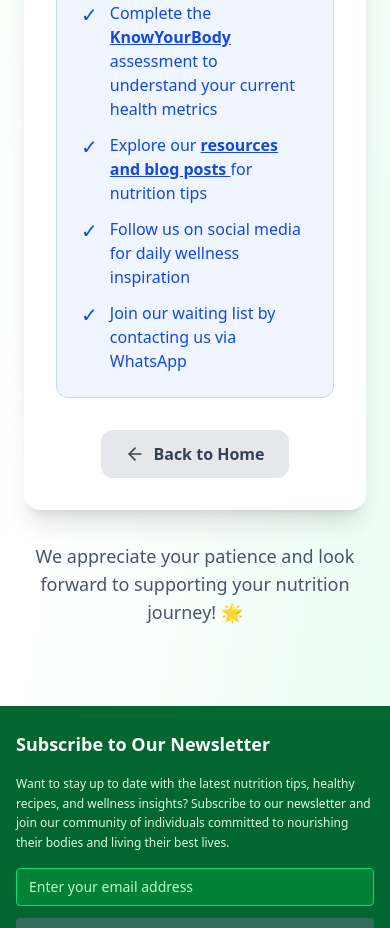
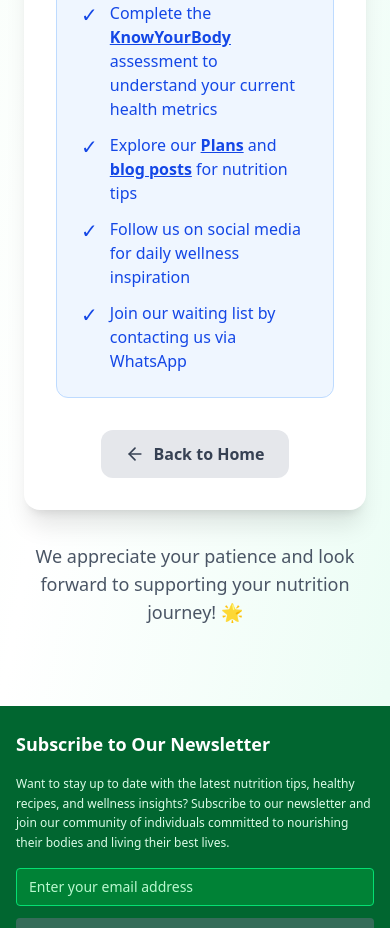
Before and after one commit to DietWithDee/diet-app, a React (Vite) app: page /contactUs in a window 390 px wide. Shown: the part 1380-2308 px from the top of the page. Built offline with nearby package versions, Linux system fonts and the light colour scheme.

Commit message:
Udated my phone number in footer, made Logo load omepage in Navbar, Added Plans link to Fully Booked Page

```diff
--- a/src/Components/Footer/footer.jsx
+++ b/src/Components/Footer/footer.jsx
@@ -216,7 +216,7 @@ const Footer = () => {
               <a href="https://www.linkedin.com/company/dietwithdee/ " className="text-green-100 hover:text-white transition-colors text-xs sm:text-sm">LinkedIn</a>
               <span className="text-green-300 text-xs sm:text-sm">•</span>
               <a href="https://www.tiktok.com/@dietwithdee?_t=ZM-8yWNZKQGM8G&_r=1" className="text-green-100 hover:text-white transition-colors text-xs sm:text-sm">TikTok</a>
-              <a href="https://wa.me/233594309978?text=Hi,%20I%20would%20like%20to%20build%20something%20with%20Flywheel%20Technologies" className="text-green-100 hover:text-white transition-colors text-xs sm:text-sm "> Powered by FlyWheelTechnologies</a>
+              <a href="https://wa.me/233200645732?text=Hi,%20I%20would%20like%20to%20build%20something%20with%20Flywheel%20Technologies" className="text-green-100 hover:text-white transition-colors text-xs sm:text-sm "> Powered by FlyWheelTechnologies</a>
             </div>
           </div>
         </div>
--- a/src/Components/NavBar/NavBar.jsx
+++ b/src/Components/NavBar/NavBar.jsx
@@ -28,7 +28,7 @@ export default function NavBar() {
     <header className="fixed inset-x-0 top-0 z-50 bg-white ">
       <div className="flex items-center justify-between px-4 ">
         {/* Logo */}
-        <div className="flex items-center space-x-2">
+        <div className="flex items-center space-x-2 cursor-pointer" onClick={() => navigate('/')}> {/* Added onClick to navigate to homepage */}
           <img src={logo} alt="Logo" className="h-14 w-auto" />
           <span className="text-3xl text-green-800 font-transcity pt-4">
             DietWithDee
--- a/src/Pages/FullyBooked/FullyBooked.jsx
+++ b/src/Pages/FullyBooked/FullyBooked.jsx
@@ -106,7 +106,7 @@ function FullyBooked() {
                 </div>
                 <div className="flex items-start space-x-3">
                   <span className="text-xl">✓</span>
-                  <p>Explore our <a href="/blog" className="font-semibold underline hover:text-green-600"> resources and blog posts </a> for nutrition tips</p>
+                  <p>Explore our <a href="/plans" className="font-semibold underline hover:text-green-600">Plans</a> and <a href="/blog" className="font-semibold underline hover:text-green-600">blog posts</a> for nutrition tips</p>
                 </div>
                 <div className="flex items-start space-x-3">
                   <span className="text-xl">✓</span>
```
